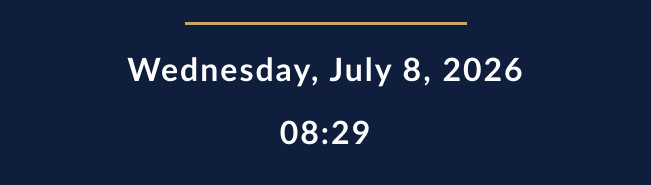
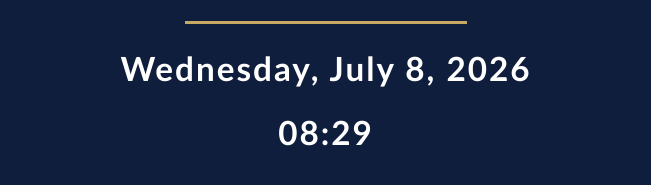
Before and after one commit to ArnoldLee3Cap/3-Capital-Partners, a plain HTML site: page index.html in a window 1280 px wide. Shown: the part 371-556 px from the top of the page, without its empty margins (314-965 px from the left). Drawn offline with Linux system fonts and the light colour scheme.

Commit message:
Update font family and increase font sizes

```diff
--- a/index.html
+++ b/index.html
@@ -31,7 +31,7 @@
     background: #C9A961;
   }
   .date, .time {
-    font-family: Calibri, Arial, sans-serif;
+    font-family: Calibri, Calibri, Calibri;
     font-weight: bold;
     color: #FFFFFF;
     letter-spacing: 2px;
@@ -39,10 +39,10 @@
     margin: 0;
   }
   .date {
-    font-size: clamp(18px, 2.6vw, 32px);
+    font-size: clamp(24px, 2.6vw, 36px);
   }
   .time {
-    font-size: clamp(18px, 2.6vw, 32px);
+    font-size: clamp(24px, 2.6vw, 36px);
   }
 </style>
 </head>
```
